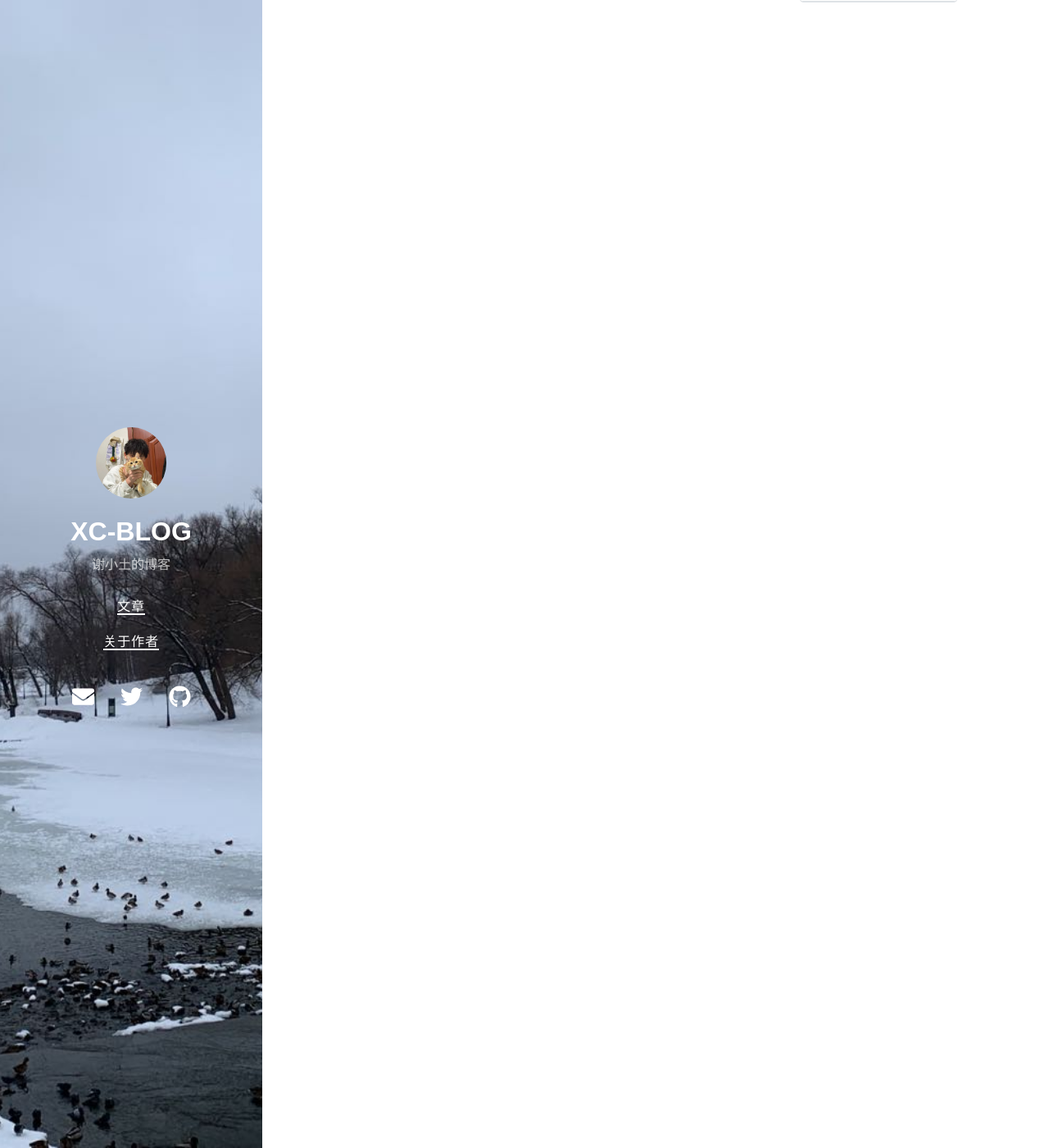
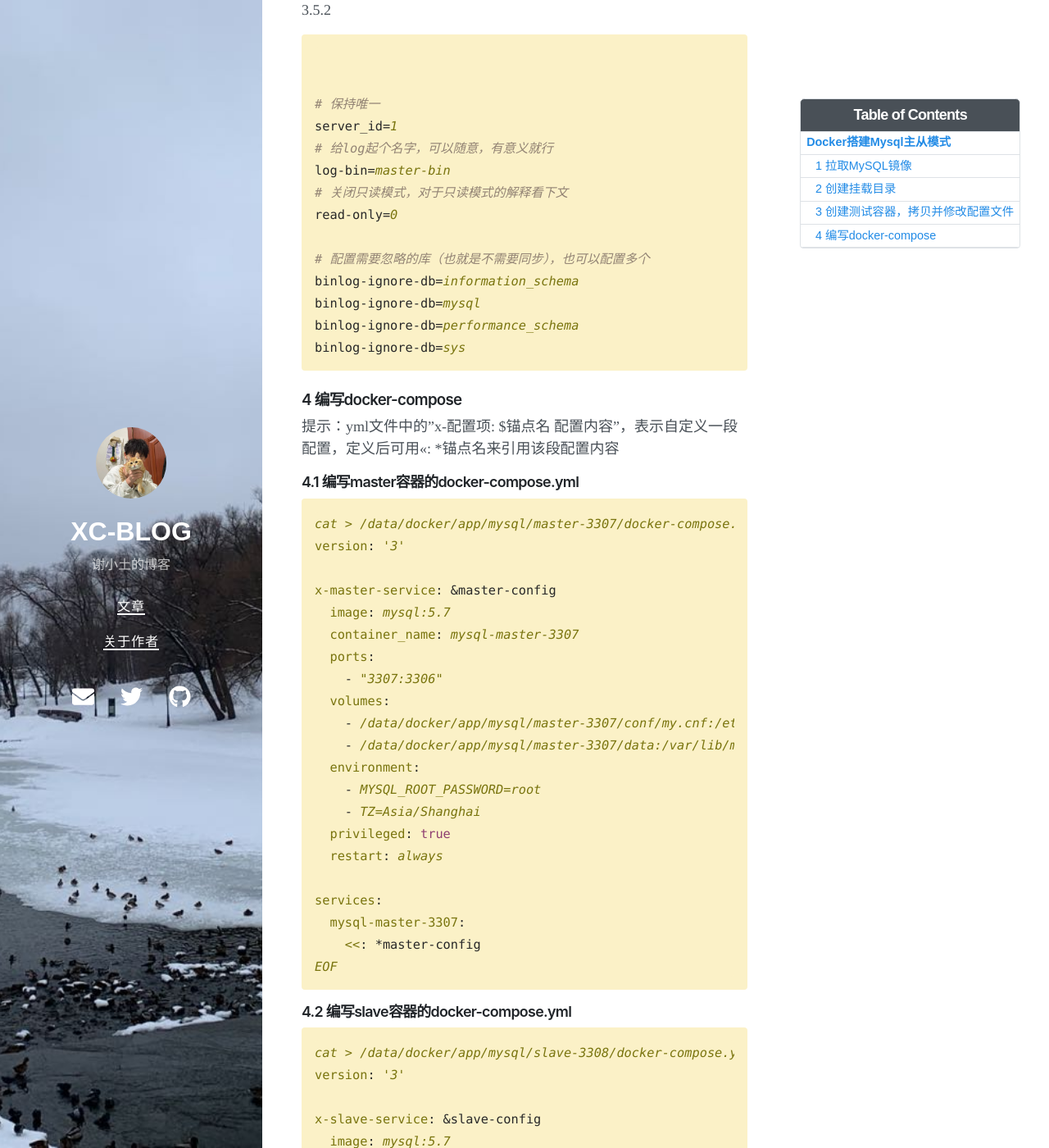
Before and after one commit to AKA-PoetCoder-XC/xc-blog, a Jekyll site: the page built from _posts/2025-03-19-Docker搭建Mysql主从模式.md, in a window 1280 px wide and 1400 px high, scrolled down 1397 px. Shown: the whole window at 82% size. Built offline with Jekyll 4.4.1, drawn with Linux system fonts in a browser that asks for light colours; nearby versions of some CDN libraries; some of the changed text lies outside the part shown.

Commit message:
Update article

````diff
--- a/_posts/2025-03-19-Docker搭建Mysql主从模式.md
+++ b/_posts/2025-03-19-Docker搭建Mysql主从模式.md
@@ -2,10 +2,145 @@
 title: "Docker搭建Mysql主从模式"
 layout: post
 date: 2025-03-19
-tags: [未知]
-category: [未知]
+tags: [docker,mysql]
+category: [运维]
 author: XieChen
 toc:  true
 ---
 
 ## Docker搭建Mysql主从模式
+
+提示：按本教程操作需要有一定的docker基础，涉及到docker容器的拉取、启动、docker-compose容器编排
+
+### 1 拉取MySQL镜像
+
+```shell
+docker pull mysql:5.7
+```
+
+### 2 创建挂载目录
+
+#### 2.1 创建master容器挂载目录
+
+创建一个目录作为master容器的挂载目录，conf目录挂载配置文件，data目录挂载数据，**新增不同端口的容器只需要在/data/docker/app/mysql目录下新增"容器名+端口号/{conf,data}"目录**，这样命名方便根据不同端口号的容器来查找对应的配置文件和数据
+
+```shell
+mkdir -p /data/docker/app/mysql/master-3307/{conf,data}
+```
+
+#### 2.2 创建slave容器挂载目录
+
+```shell
+mkdir -p /data/docker/app/mysql/slave-3308/{conf,data}
+```
+
+### 3 创建测试容器，拷贝并修改配置文件
+
+#### 3.1 先启动个测试容器
+
+```shell
+docker run -itd -p 3307:3306 --name mysql -e MYSQL_ROOT_PASSWORD=root -d mysql:5.7
+```
+
+#### 3.2 将测试容器的配置文件拷贝到master容器的conf中
+
+```
+docker cp mysql:/etc/my.cnf /data/docker/app/mysql/master-3307/conf
+```
+
+#### 3.3 删掉刚启动的测试容器
+
+```shell
+docker rm -f mysql
+```
+
+#### 3.4 拷贝master容器的配置文件生成slave容器的配置文件
+
+```shell
+cp -r /data/docker/app/mysql/master-3307/conf/my.cnf /data/docker/app/mysql/slave-3308/conf/my.cnf
+```
+
+#### 3.5 修改配置文件
+
+3.5.1 修改master容器的配置文件
+
+```shell
+vim /data/docker/app/mysql/master-3307/conf/my.cnf
+```
+
+3.5.2
+
+```properties
+
+
+# 保持唯一
+server_id=1
+# 给log起个名字，可以随意，有意义就行
+log-bin=master-bin
+# 关闭只读模式，对于只读模式的解释看下文
+read-only=0
+
+# 配置需要忽略的库（也就是不需要同步），也可以配置多个
+binlog-ignore-db=information_schema
+binlog-ignore-db=mysql
+binlog-ignore-db=performance_schema
+binlog-ignore-db=sys
+```
+
+
+
+### 4 编写docker-compose
+
+提示：yml文件中的"x-配置项: $锚点名 配置内容"，表示自定义一段配置，定义后可用<<: *锚点名来引用该段配置内容
+
+#### 4.1 编写master容器的docker-compose.yml
+
+```yml
+cat > /data/docker/app/mysql/master-3307/docker-compose.yml << 'EOF'
+version: '3'
+
+x-master-service: &master-config
+  image: mysql:5.7
+  container_name: mysql-master-3307
+  ports:
+    - "3307:3306"
+  volumes:
+    - /data/docker/app/mysql/master-3307/conf/my.cnf:/etc/my.cnf
+    - /data/docker/app/mysql/master-3307/data:/var/lib/mysql
+  environment:
+    - MYSQL_ROOT_PASSWORD=root
+    - TZ=Asia/Shanghai
+  privileged: true
+  restart: always
+
+services:
+  mysql-master-3307:
+    <<: *master-config
+EOF
+```
+
+#### 4.2 编写slave容器的docker-compose.yml
+
+```yml
+cat > /data/docker/app/mysql/slave-3308/docker-compose.yml << 'EOF'
+version: '3'
+
+x-slave-service: &slave-config
+  image: mysql:5.7
+  container_name: mysql-slave-3308
+  ports:
+    - "3308:3306"
+  volumes:
+    - /data/docker/app/mysql/slave-3308/conf/my.cnf:/etc/my.cnf
+    - /data/docker/app/mysql/slave-3308/data:/var/lib/mysql
+  environment:
+    - MYSQL_ROOT_PASSWORD=root
+    - TZ=Asia/Shanghai
+  privileged: true
+  restart: always
+
+services:
+  mysql-slave-3308:
+    <<: *slave-config
+EOF
+```
````
Also changed, not shown: _posts/2025-03-19-linux目录结构建议.md (+2 -2 lines).
